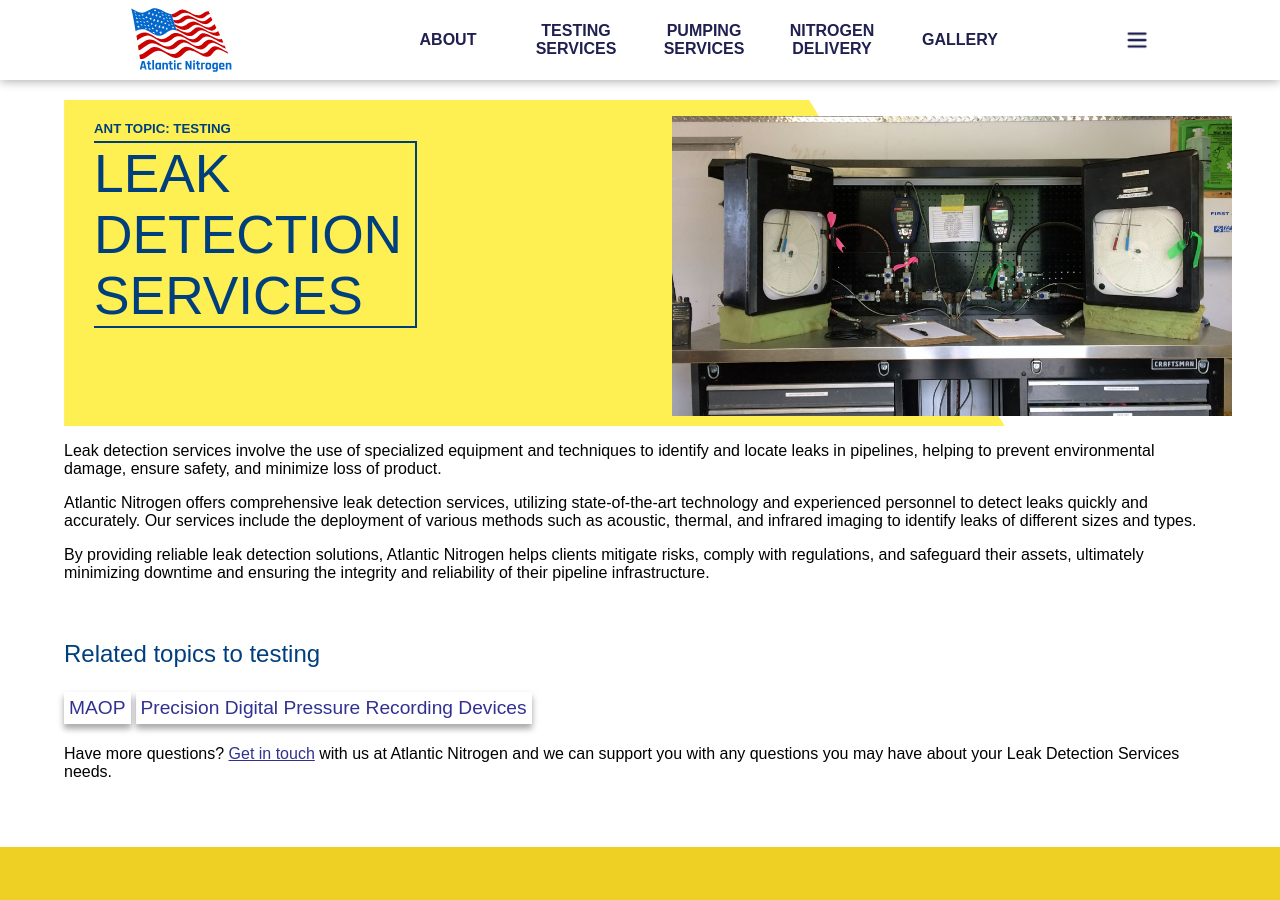
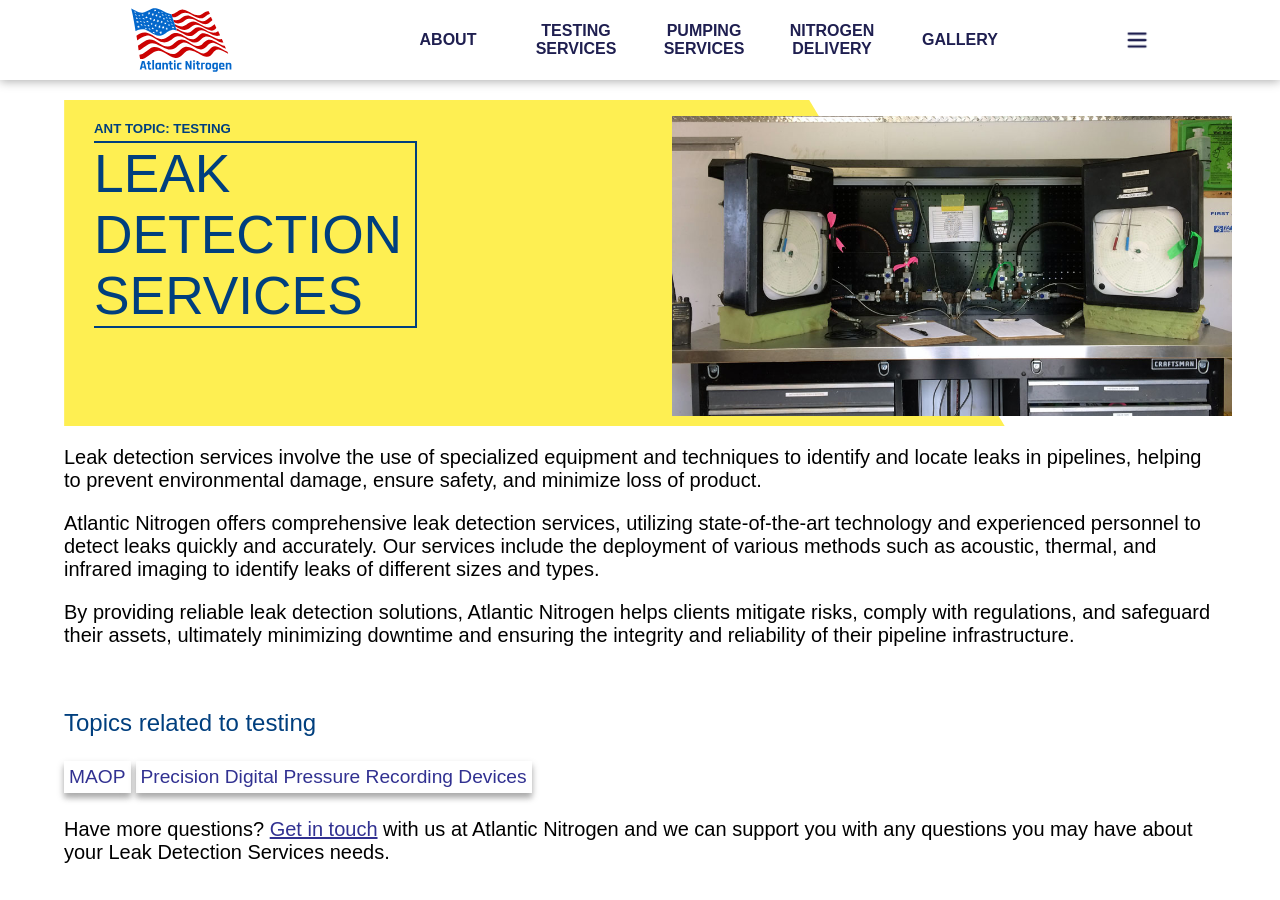
Before and after one commit to kakoijohn/ANT-2024-jekyll-site, a Jekyll site: the page built from _feed/testing/leak-detection-services-for-pipeline.md, in a window 1280 px wide and 900 px high. Built offline with Jekyll 4.4.1, drawn with Linux system fonts in a browser that asks for light colours.

Commit message:
layout updates

```diff
--- a/_layouts/feed_post.html
+++ b/_layouts/feed_post.html
@@ -58,7 +58,7 @@
                 {% if page.category == "" or page.category == null %}
                     <h3>Related topics</h3>
                 {% else %}
-                    <h3>Related topics to {{ page.category }}</h3>
+                    <h3>Topics related to {{ page.category }}</h3>
                 {% endif %}
                 <ul>
                     {% for feed in site.feed limit:20 %}
--- a/_layouts/index.html
+++ b/_layouts/index.html
@@ -24,7 +24,7 @@
 
 	<div class="homepage_content">
 		<h3 class="content_header" id="company_header">
-			<strong style="background: rgba(129, 206, 245, 0.877); font-style: italic;">Precision Pipeline Services, Securing America's Infrastructure<br></strong><br>
+			<strong style="font-style: italic;">Precision Pipeline Services, Securing America's Infrastructure<br></strong><br>
 			Explore our comprehensive <strong>pressure testing solutions</strong>, <strong>pumping services</strong>, and <strong>nitrogen delivery</strong> services to ensure safety and efficiency in various industrial applications.</h3>
 		<div class="content_description" id="company_description">
 			<p>At Atlantic Nitrogen and Testing, we excel in three key capabilities.</p>
@@ -73,7 +73,7 @@
 			<h1>Cryogenic Nitrogen Pumping</h1>
 		</div>
 		<div class="wide_picture_description">
-			<h3>Atlantic Nitrogen Pumping Services provides cost-effective nitrogen for any size job small or large. Our 720K pump trucks can be taken to the most remote locations in the US. Our expert drivers and operators, provide safe reliable services to you the customer.</h3>
+			<p>Atlantic Nitrogen Pumping Services provides cost-effective nitrogen for any size job small or large. Our 720K pump trucks can be taken to the most remote locations in the US. Our expert drivers and operators, provide safe reliable services to you the customer.</p>
 			<h4 class="continue_reading"><a href="services">Find out more...</a></h4>
 		</div>
 
--- a/assets/css/body_style.css
+++ b/assets/css/body_style.css
@@ -51,7 +51,7 @@
 }
 
 .large_text_heading h1 {
-	/* color: #1a6558; */
+	color: var(--primary-color);
 
 	border-style: solid;
 	border-width: 2px;
@@ -74,7 +74,7 @@
 	position: absolute;
     margin-top: 15px;
 
-    color: #1a6558;
+    color: var(--primary-color);
 }
 
 .large_text_heading ul {
@@ -133,7 +133,7 @@
 
 	border-style: solid;
 	border-width: 2px;
-	border-color: #a7e0d6;
+	border-color: var(--primary-color);
 
 	border-right: none;
 	border-left: none;
@@ -147,7 +147,7 @@
 
 	border-right: solid;
 	border-width: 2px;
-	border-color: #a7e0d6;
+	border-color:  var(--primary-color);
 }
 
 .section_heading2 .heading {
--- a/assets/css/index_style.css
+++ b/assets/css/index_style.css
@@ -217,8 +217,8 @@
 	margin-top: 15px;
 }
 
-.homepage_content .section_picture {
-}
+/* .homepage_content .section_picture {
+} */
 
 .homepage_content #nitserv_picture {
 	grid-area: nitserv_picture;
--- a/assets/css/style.css
+++ b/assets/css/style.css
@@ -14,6 +14,10 @@
 body {
 	margin: 0;
 	padding: 0;
+}
+
+p {
+	font-size: 15pt;
 }
 
 h1 {
@@ -273,8 +277,8 @@
 	margin-top: 5%;
 }
 
-.full_context_menu .sub_menu {
-}
+/* .full_context_menu .sub_menu {
+} */
 
 .full_context_menu #sub_menu1 {
 	grid-area: sub_menu1;
```
